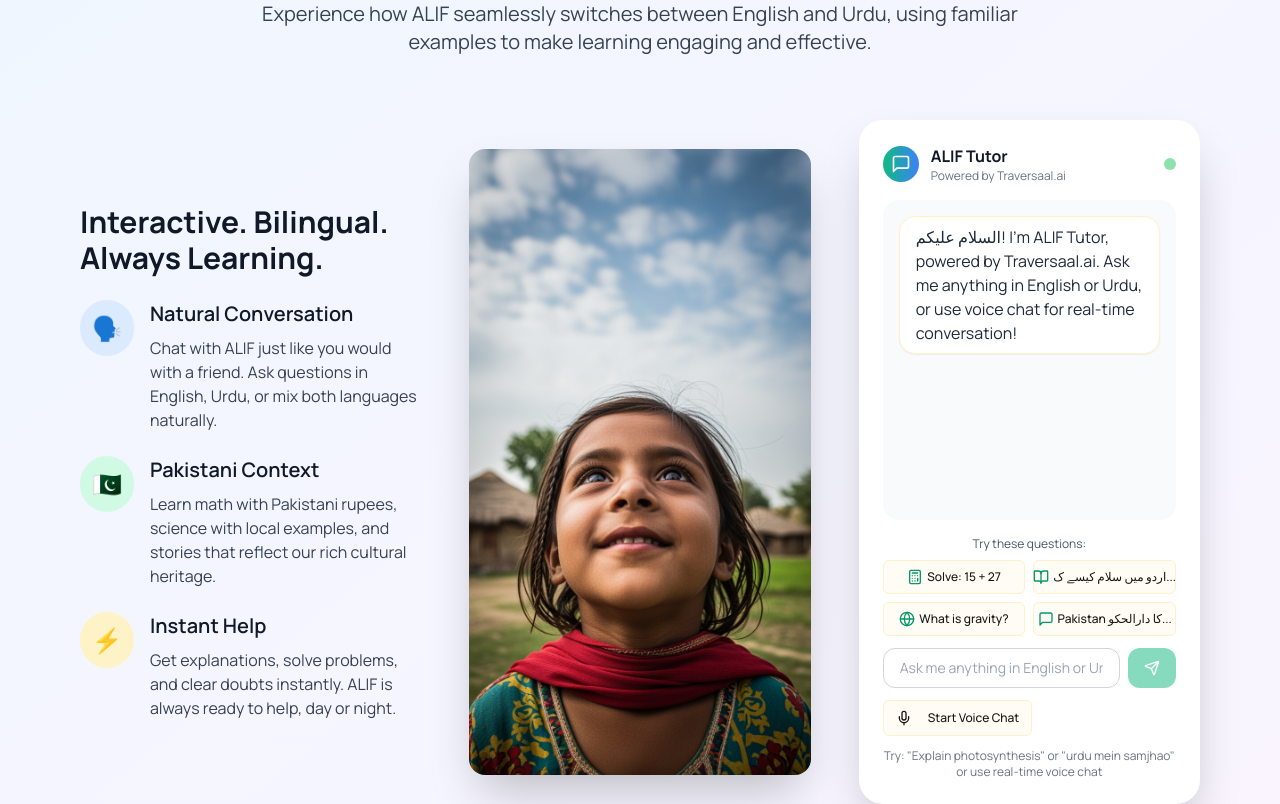
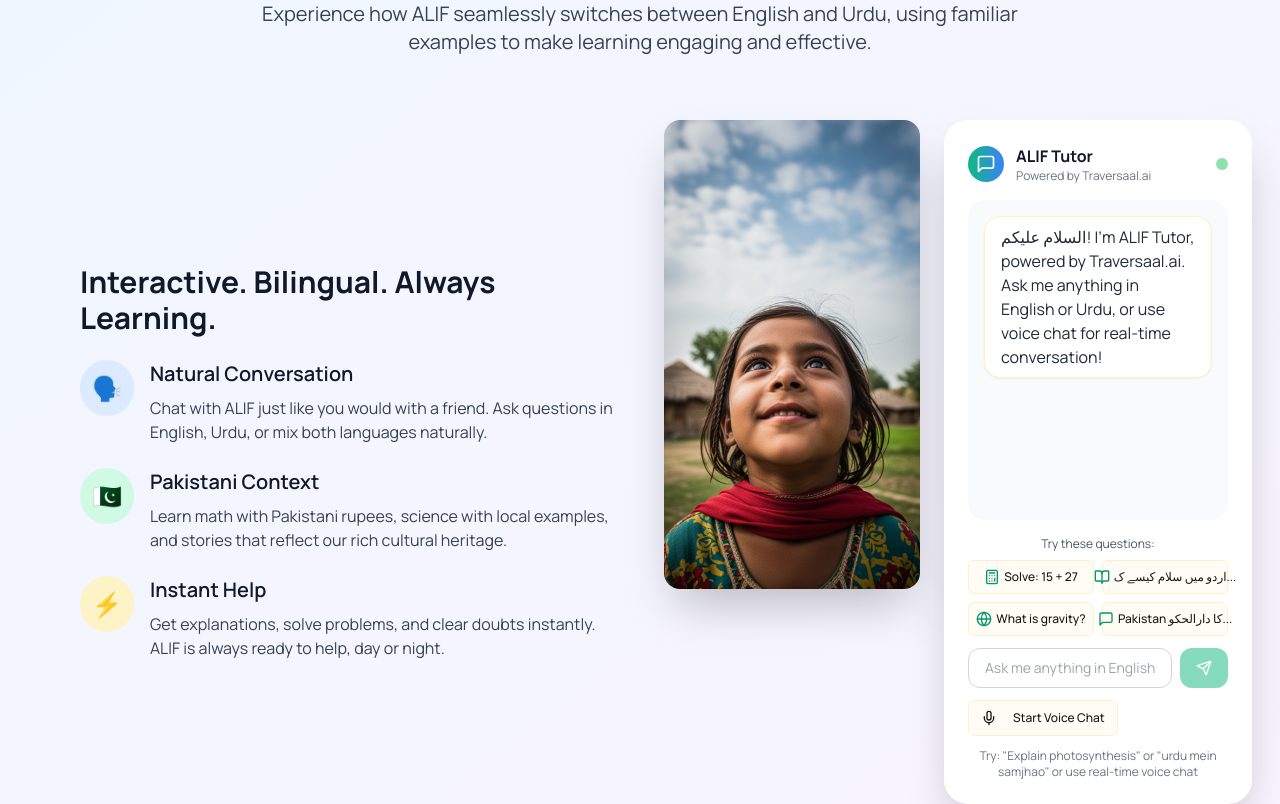
Before and after one commit to hamzafarooq/ilm-khushhal-alif-tutor, a React (Vite) app: page / in a window 1280 px wide. Shown: the part 3580-4384 px from the top of the page. Built offline with nearby package versions, Linux system fonts and the light colour scheme.

Commit message:
Refactor: Side-by-side demo and image
Modified the DemoSection to display the image and chatbot demo side by side using a two-column layout.

```diff
--- a/src/components/DemoSection.tsx
+++ b/src/components/DemoSection.tsx
@@ -16,7 +16,7 @@ export const DemoSection = () => {
           </p>
         </div>
 
-        <div className="grid lg:grid-cols-3 gap-12 items-center">
+        <div className="grid lg:grid-cols-2 gap-12 items-center">
           <div>
             <h3 className="text-3xl font-bold text-gray-900 mb-6">
               Interactive. Bilingual. Always Learning.
@@ -63,17 +63,19 @@ export const DemoSection = () => {
             </div>
           </div>
 
+          <div className="grid grid-cols-2 gap-6 items-start">
             <div className="flex justify-center">
               <img
                 src="/lovable-uploads/273ac8b5-bec1-4443-bf00-ed6c0a7aa7bc.png"
                 alt="Pakistani child looking up with hope and curiosity"
-              className="rounded-2xl shadow-2xl max-w-sm w-full object-cover"
+                className="rounded-2xl shadow-2xl max-w-full w-full object-cover"
               />
             </div>
 
             <ChatbotDemo />
           </div>
         </div>
+      </div>
     </section>
   );
 };
```
Lines whose indentation alone changed are shown as unchanged.
